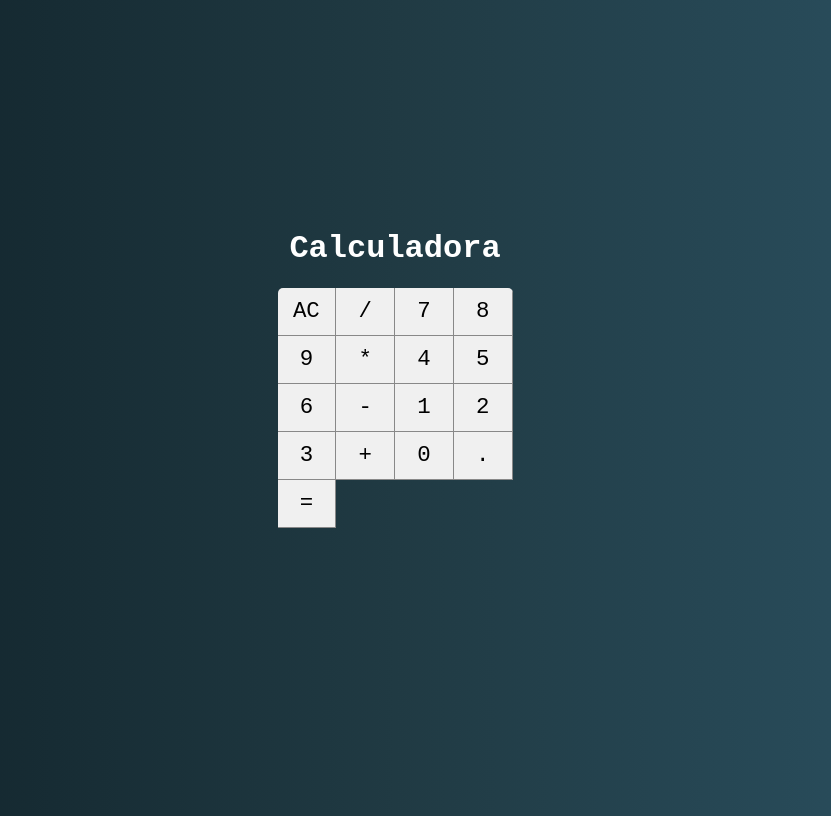
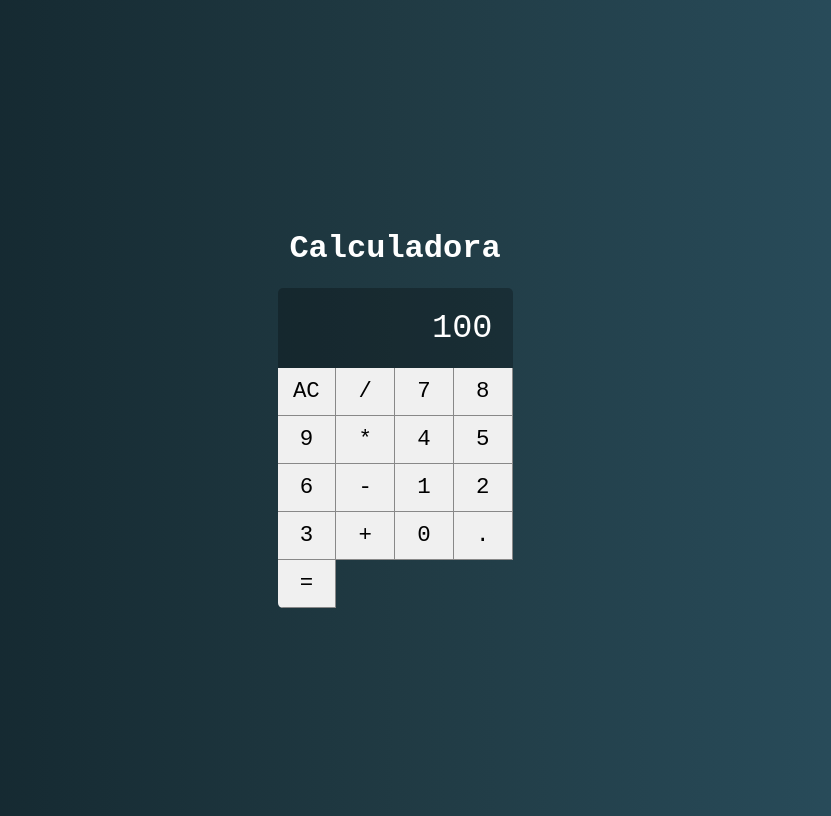
Before and after one commit to adailson2/calculadora, a React (Create React App) app: page / in a window 1280 px wide. Shown: the whole page, without its empty margins (245-1076 px from the left). Built offline with nearby package versions, Linux system fonts and the light colour scheme.

Commit message:
Denvolvimento do display

```diff
--- /dev/null
+++ b/src/components/Display.css
@@ -0,0 +1,11 @@
+.display {
+    grid-column: span 4;
+    background-color: #0004;
+
+    display: flex;
+    justify-content: flex-end;
+    align-items: center;
+    padding: 20px;
+    font-size: 2.1em;
+    overflow: hidden;
+}
--- /dev/null
+++ b/src/components/Display.jsx
@@ -0,0 +1,5 @@
+import React from 'react'
+import './Display.css'
+
+export default props =>
+    <div className="display">{props.value}</div>
--- a/src/main/Calculator.css
+++ b/src/main/Calculator.css
@@ -6,5 +6,5 @@
 
     display: grid;
     grid-template-columns: repeat(4,25%);
-    grid-template-rows: 48px 48px 48px 48px 48px;
+    grid-template-rows: 1fr 48px 48px 48px 48px 48px;
 }
--- a/src/main/Calculator.jsx
+++ b/src/main/Calculator.jsx
@@ -1,11 +1,13 @@
 import React, { Component } from 'react'
 import './Calculator.css'
 import Button from '../components/Button'
+import Display from '../components/Display'
 
 export default class Calculator extends Component{
     render() {
         return (
             <div className = "calculator">
+                <Display value={100} />
                 <Button label="AC"/>
                 <Button label="/"/>
                 <Button label="7"/>
```
